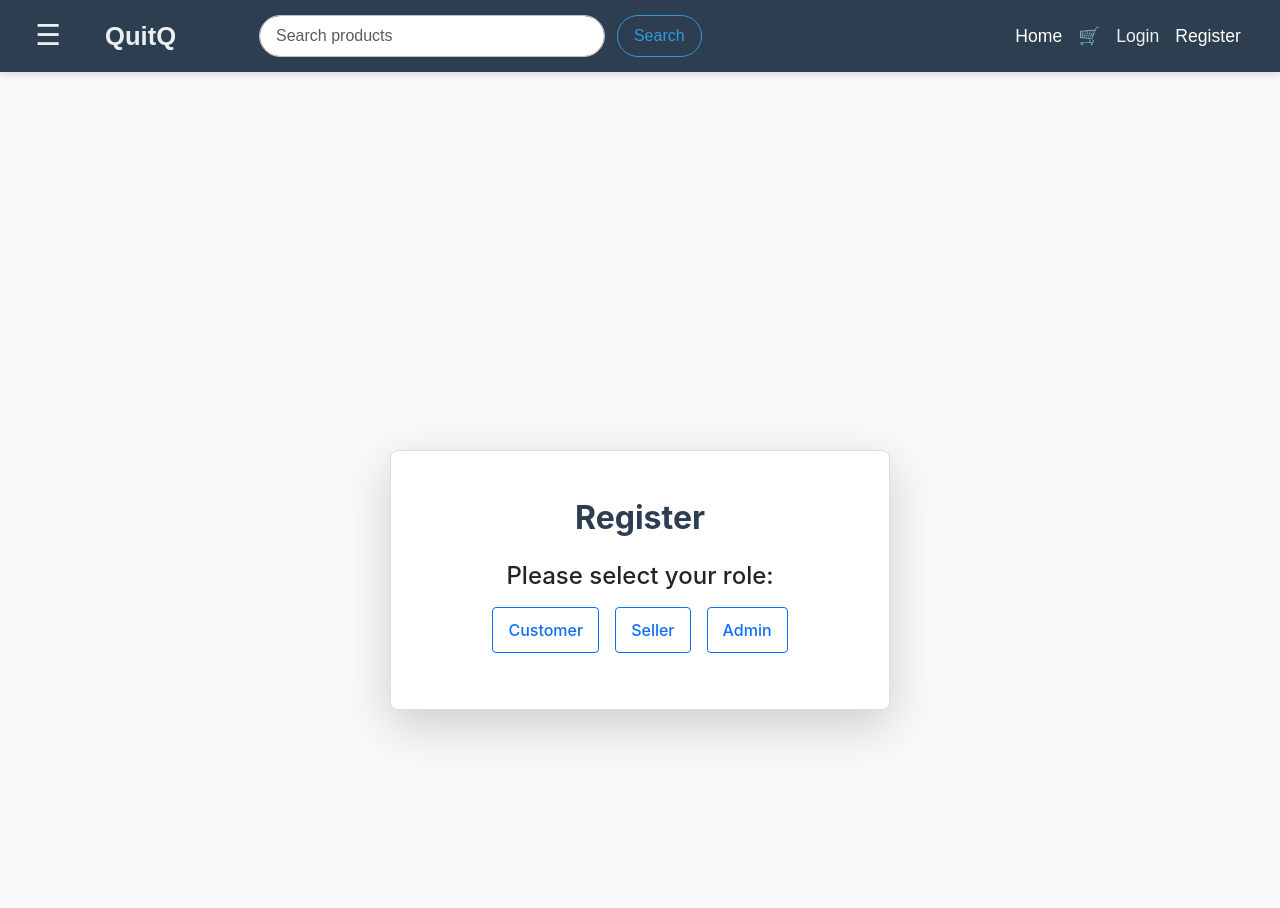
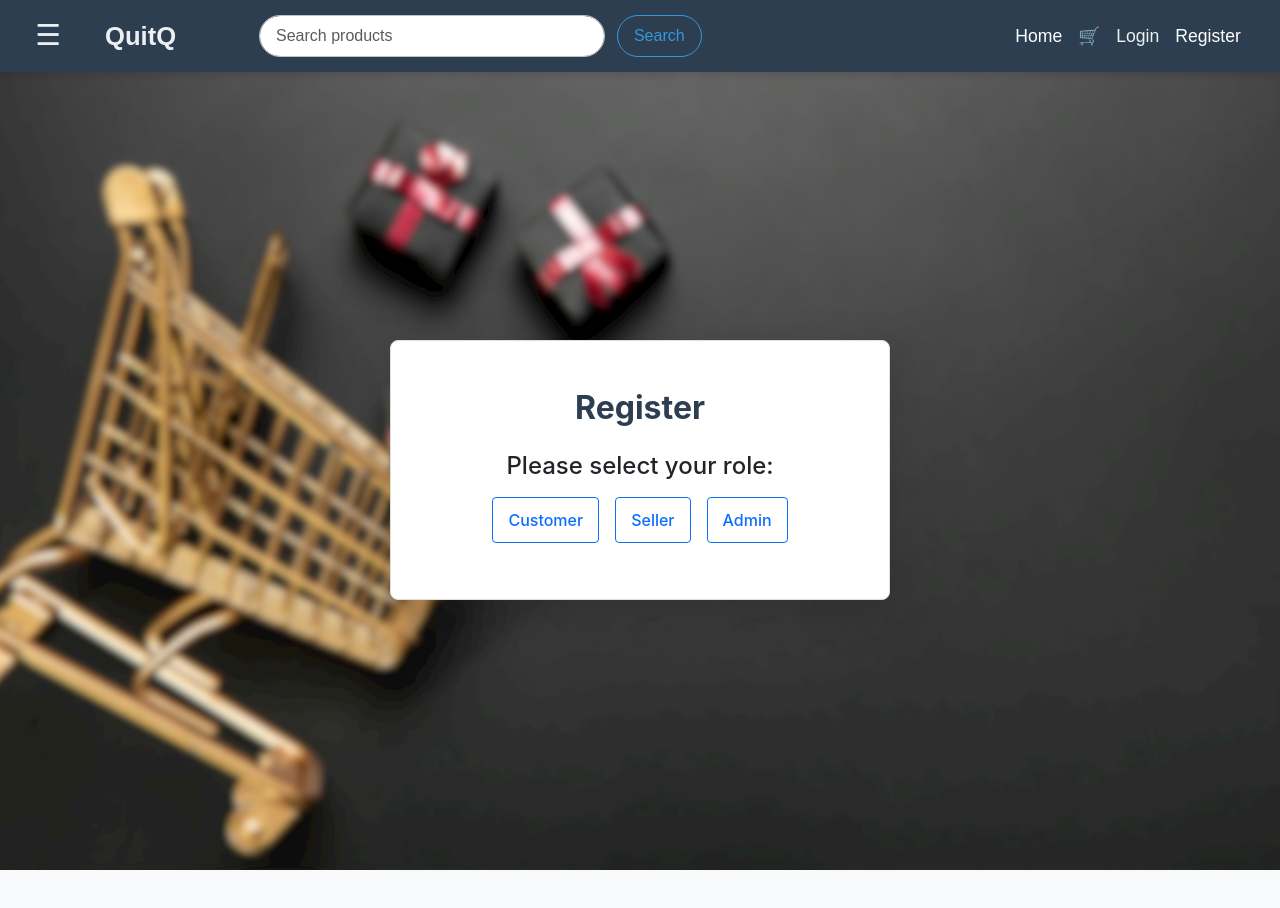
Before and after one commit to ArYaN9696/quitq_fe, a React (Create React App) app: page /register in a window 1280 px wide. Shown: the top 908 px of the page. After the commit the page ends 870 px from the top, so only its background shows below. Built offline with nearby package versions, Linux system fonts and the light colour scheme.

Commit message:
image bg

```diff
--- a/src/components/order/OrderHistory.jsx
+++ b/src/components/order/OrderHistory.jsx
@@ -10,7 +10,7 @@ import { toast } from "react-toastify";
 
 const OrderHistory = () => {
   const dispatch = useDispatch();
-  const orders = useSelector(selectOrders);
+  const orders = useSelector(selectOrders) || []; // Ensure it's always an array
   const status = useSelector(selectOrderStatus);
   const error = useSelector(selectOrderError);
   const userRole = localStorage.getItem("userRole");
@@ -30,7 +30,6 @@ const OrderHistory = () => {
     return isNaN(date) ? "Invalid Date" : date.toLocaleDateString();
   };
 
-  // Status mapping
   const statusMapping = {
     1: "Pending",
     2: "Processing",
@@ -49,7 +48,7 @@ const OrderHistory = () => {
     );
   }
 
-  const isOrdersEmpty = !orders || orders.length === 0;
+  const isOrdersEmpty = orders.length === 0;
 
   return (
     <div className="container mt-5">
@@ -71,7 +70,7 @@ const OrderHistory = () => {
             <tbody>
               {orders.map((order) => (
                 <tr key={order.orderId}>
-                  <td>{order.orderId}</td>
+                  <td>{order.orderId || "N/A"}</td>
                   <td>{formatDate(order.paymentDate)}</td>
                   <td>₹{order.totalAmount?.toFixed(2) || "0.00"}</td>
                   <td>{statusMapping[order.statusId] || "Unknown"}</td>
--- a/src/pages/HomePage.jsx
+++ b/src/pages/HomePage.jsx
@@ -14,9 +14,22 @@ const HomePage = () => {
   };
 
   return (
-    <div className="d-flex justify-content-center align-items-center vh-100 bg-light">
+    <div
+      className="d-flex justify-content-center align-items-center vh-100"
+      style={{
+        backgroundImage: "url('/images/top-view-desk-with-black-friday-gifts.jpg')",
+        backgroundSize: "cover",
+        backgroundPosition: "center",
+        backgroundRepeat: "no-repeat",
+        height: "100vh",
+        width: "100vw",
+        position: "absolute",
+        top: 0,
+        left: 0,
+      }}
+    >
       <div
-        className="text-center p-4 card shadow-lg"
+        className="text-center p-4 card shadow-lg bg-light"
         style={{ maxWidth: "400px", width: "100%" }}
       >
         <h1 className="mb-3 center"> QuitQ </h1>
--- a/src/pages/LoginPage.jsx
+++ b/src/pages/LoginPage.jsx
@@ -2,11 +2,23 @@ import React from 'react';
 import Login from '../components/authentication/Login';
 import { ToastContainer, toast } from 'react-toastify';
 import 'react-toastify/dist/ReactToastify.css';
+
 // import '../components/cust_CSS/login.css';
 
 const LoginPage = () => {
   return (
-    <div className="login-page">
+    <div className="login-page"
+      style={{
+        backgroundImage: "url('/images/freepik-export-202412020605224H8G.jpeg')",
+        backgroundSize: "cover",
+        backgroundPosition: "center",
+        backgroundRepeat: "no-repeat",
+        height: "100vh",
+        width: "100vw",
+        position: "absolute",
+        top: 0,
+        left: 0,
+      }}>
       <Login />
       <ToastContainer />
     </div>
--- a/src/pages/RegisterPage.jsx
+++ b/src/pages/RegisterPage.jsx
@@ -3,7 +3,18 @@ import Register from '../components/authentication/Register';
 
 const RegisterPage = () => {
   return (
-    <div className="register-page">
+    <div className="register-page"
+    style={{
+      backgroundImage: "url('/images/freepik-export-202412020605224H8G.jpeg')",
+      backgroundSize: "cover",
+      backgroundPosition: "center",
+      backgroundRepeat: "no-repeat",
+      height: "100vh",
+      width: "100vw",
+      position: "absolute",
+      top: 0,
+      left: 0,
+    }}>
       <Register />
     </div>
   );
--- a/src/services/productService.js
+++ b/src/services/productService.js
@@ -69,7 +69,7 @@ export const createProduct = async (productData) => {
   try {
     // Send the POST request with only the product data
     const response = await api.post('/Product', productData);
-    return response.data; // Return the response from the backend
+    return response.data;
   } catch (error) {
     console.error('Error creating product:', error);
     throw error.response?.data || 'An error occurred while creating the product';
```
